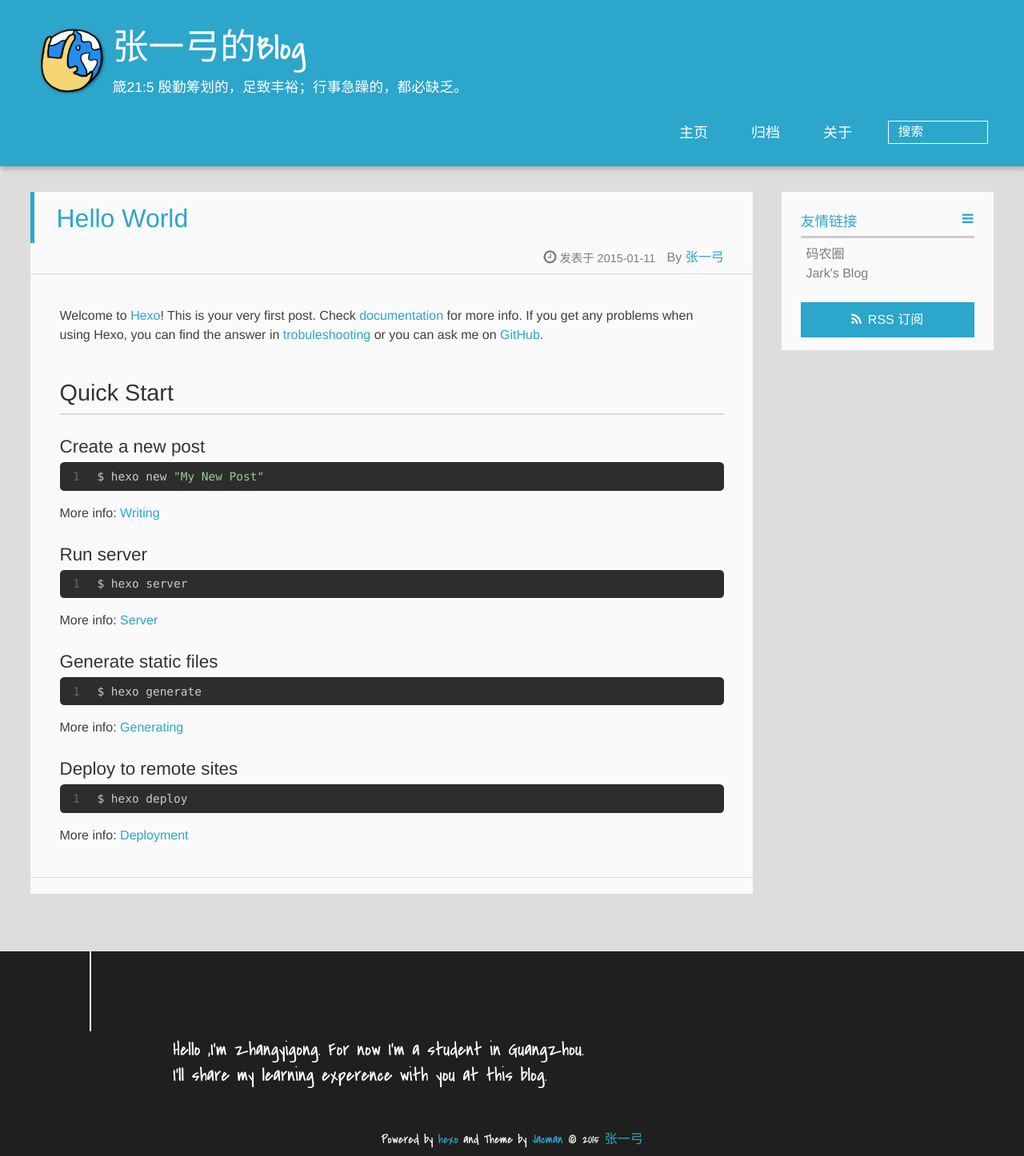
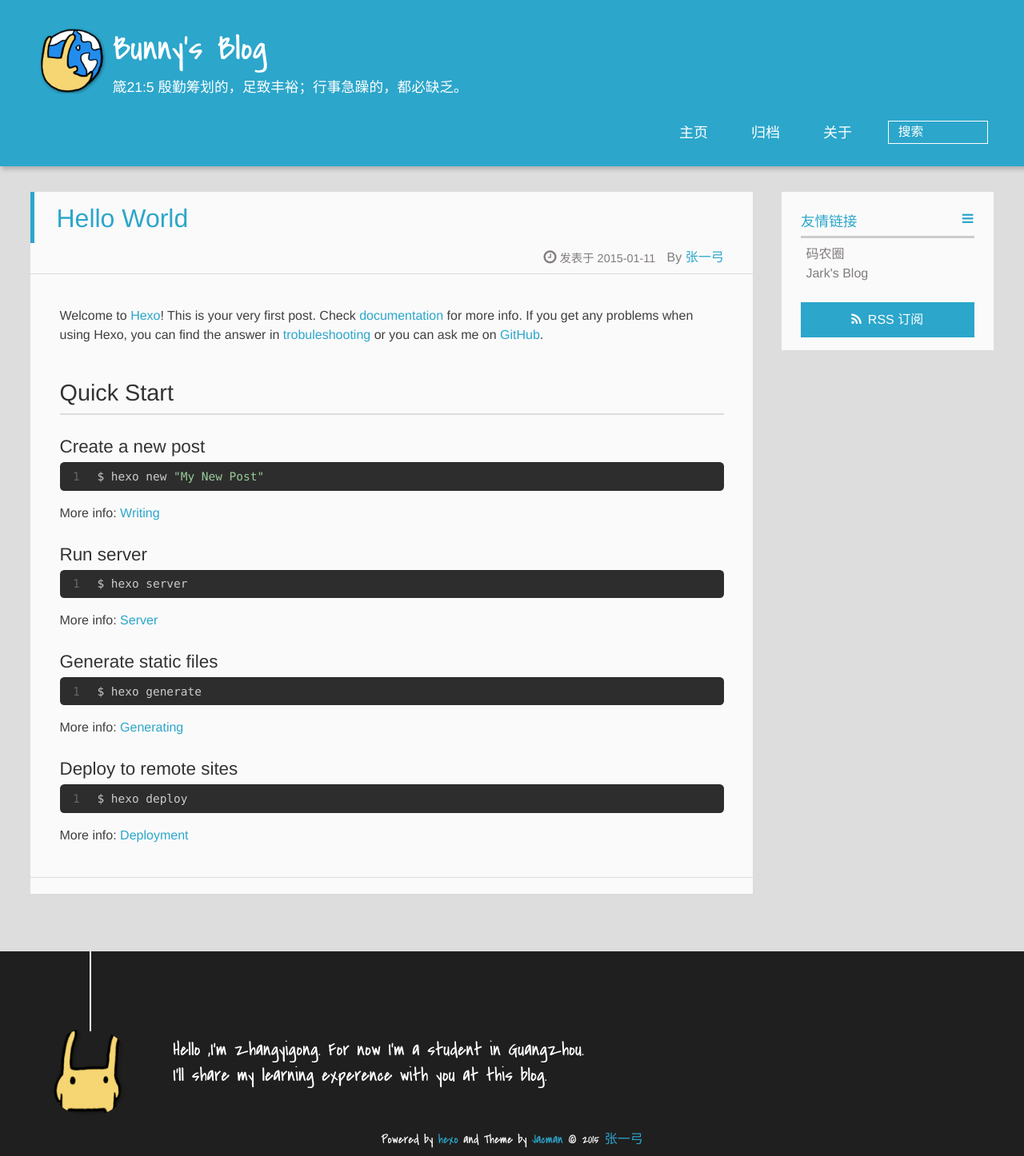
Before and after one commit to zhangyigong/zhangyigong.github.com, a plain HTML site: page index.html in a window 1280 px wide. Shown: the whole page at 80% size. Drawn offline with Linux system fonts and the light colour scheme.

Commit message:
Site updated: 2015-01-12 12:44:25

```diff
--- a/css/style.css
+++ b/css/style.css
@@ -1948,7 +1948,7 @@ footer {
   width: 6.875em;
   height: 6.875em;
   margin: 0 auto;
-  background: no-repeat url("/img/rabbitAuthor.jpg") left top;
+  background: no-repeat url("/img/rabbitAuthor.png") left top;
   -webkit-background-size: 6.875em 6.875em;
   -moz-background-size: 6.875em 6.875em;
   background-size: 6.875em 6.875em;
--- a/index.html
+++ b/index.html
@@ -4,7 +4,7 @@
 <head>
   <meta charset="UTF-8">
 
-    <title>张一弓的Blog</title>
+    <title>Bunny&#39;s Blog</title>
     <meta name="viewport" content="width=device-width, initial-scale=1,user-scalable=no">
 
     <meta name="author" content="张一弓">
@@ -14,17 +14,17 @@
 
     <meta name="description" content="学习总结 思考感悟 知识管理">
 <meta property="og:type" content="website">
-<meta property="og:title" content="张一弓的Blog">
+<meta property="og:title" content="Bunny's Blog">
 <meta property="og:url" content="http://zhangyigong.github.com/">
-<meta property="og:site_name" content="张一弓的Blog">
+<meta property="og:site_name" content="Bunny's Blog">
 <meta property="og:description" content="学习总结 思考感悟 知识管理">
 <meta name="twitter:card" content="summary">
-<meta name="twitter:title" content="张一弓的Blog">
+<meta name="twitter:title" content="Bunny's Blog">
 <meta name="twitter:description" content="学习总结 思考感悟 知识管理">
 
 
 
-    <link rel="alternative" href="/atom.xml" title="张一弓的Blog" type="application/atom+xml">
+    <link rel="alternative" href="/atom.xml" title="Bunny&#39;s Blog" type="application/atom+xml">
 
 
     <link rel="icon" href="/img/rabbitFavicon.ico">
@@ -42,11 +42,11 @@
       <div>
 
 			<div id="imglogo">
-				<a href="/"><img src="/img/rabbitLogo.png" alt="张一弓的Blog" title="张一弓的Blog"/></a>
+				<a href="/"><img src="/img/rabbitLogo.png" alt="Bunny&#39;s Blog" title="Bunny&#39;s Blog"/></a>
 			</div>
 
 			<div id="textlogo">
-				<h1 class="site-name"><a href="/" title="张一弓的Blog">张一弓的Blog</a></h1>
+				<h1 class="site-name"><a href="/" title="Bunny&#39;s Blog">Bunny&#39;s Blog</a></h1>
 				<h2 class="blog-motto">箴21:5 殷勤筹划的，足致丰裕；行事急躁的，都必缺乏。</h2>
 			</div>
 			<div class="navbar"><a class="navbutton navmobile" href="#" title="菜单">
```
Also changed, not shown: 2015/01/11/hello-world/index.html (+6 -6 lines), archives/2015/01/index.html (+7 -7 lines), archives/2015/index.html (+7 -7 lines), archives/index.html (+7 -7 lines).
